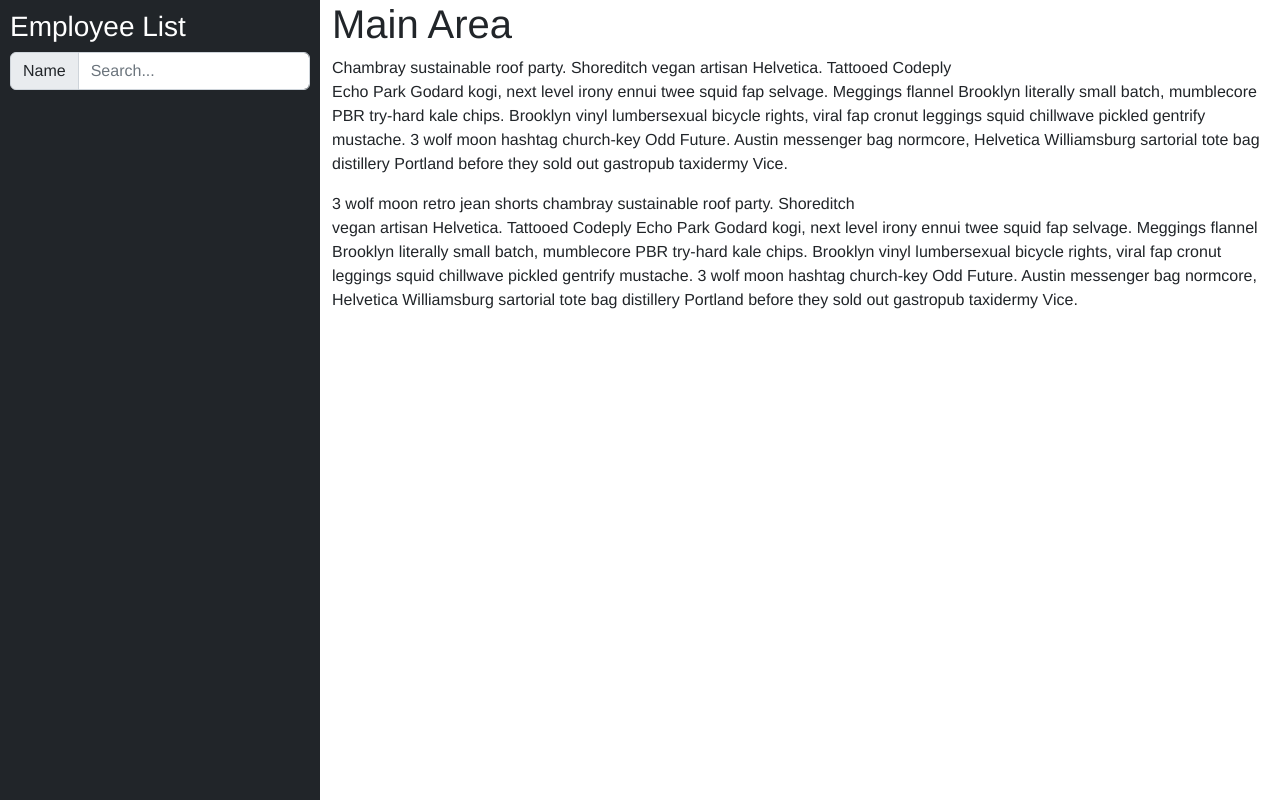
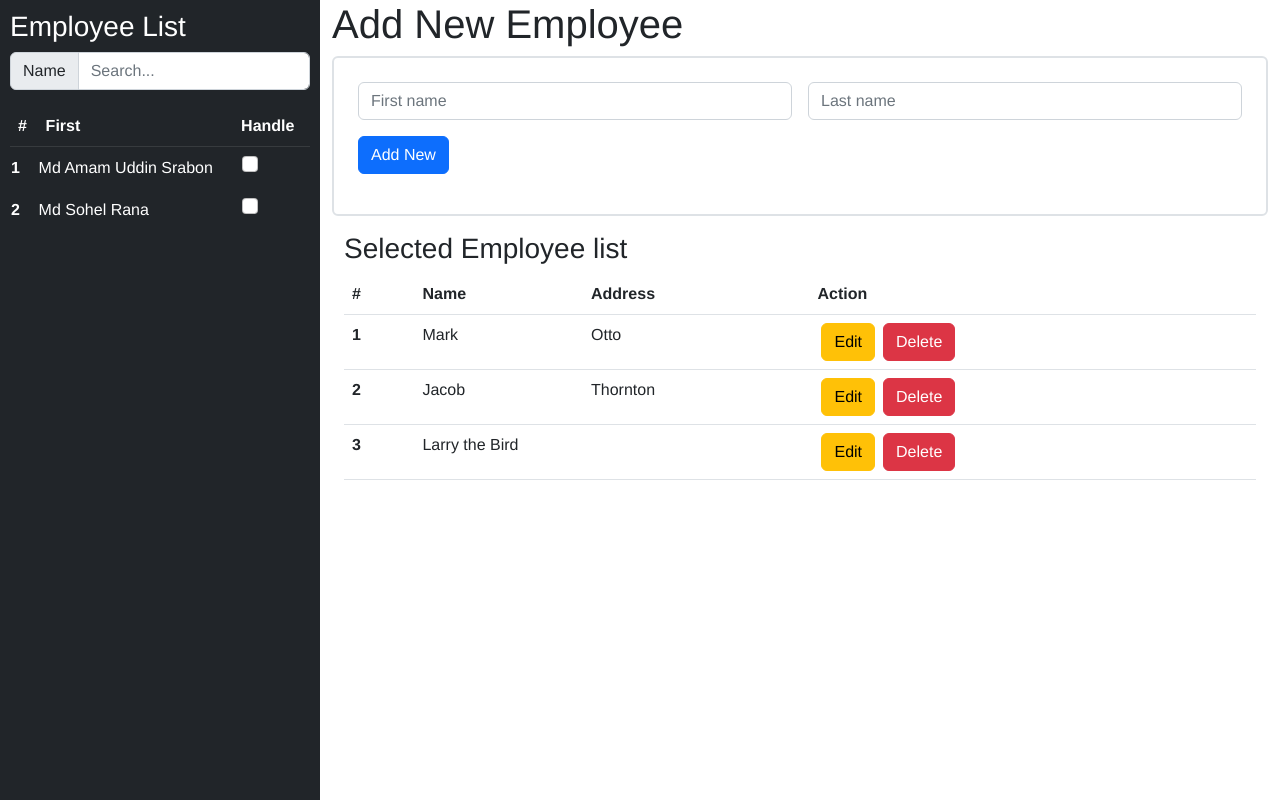
Before and after one commit to srabon0/office-assesment, a Vue app: page / in a window 1280 px wide. Built offline with nearby package versions, Linux system fonts and the light colour scheme.

Commit message:
search filter added

```diff
--- a/src/App.vue
+++ b/src/App.vue
@@ -2,8 +2,10 @@
   <div id="app">
     <div class="container-fluid">
       <div class="row">
-        <SidebarNav v-bind:employee="employee"></SidebarNav>
+        <SidebarNav @searchEmployeeInList="onEmployeeSearch" v-bind:searchResultIn="searchResultIn" ></SidebarNav>
         <ContentArea></ContentArea>
+        <!-- <div :key="emp.id" v-for="emp in searchResultIn" > {{ emp.name }} </div> -->
+
       </div>
     </div>
   </div>
@@ -32,8 +34,31 @@ export default {
           address: "Mohammad Pur, Dhaka",
         },
       ],
+      searchResult:"",
     };
   },
+  methods:{
+    onEmployeeSearch(keyword){
+      console.log("In app", keyword);
+      this.searchResult = keyword;
+      console.log(this.employee)
+
+    }
+  },
+  computed:{
+    searchResultIn(){
+      if (this.searchResult) {
+        return this.employee.filter(item => {
+          return this.searchResult
+            .toLowerCase()
+            .split(" ")
+            .every(v => item.name.toLowerCase().includes(v));
+        });
+      } else {
+        return this.employee;
+      }
+    }
+  }
 };
 </script>
 
--- /dev/null
+++ b/src/components/AddNewEmployee.vue
@@ -0,0 +1,42 @@
+<template>
+  <div class="border border-2 rounded">
+   <form class="m-2 p-3" action="">
+
+     <div class="row g-3">
+      <div class="col">
+        <input
+          type="text"
+          class="form-control"
+          placeholder="First name"
+          aria-label="First name"
+        />
+      </div>
+      <div class="col">
+        <input
+          type="text"
+          class="form-control"
+          placeholder="Last name"
+          aria-label="Last name"
+        />
+      </div>
+    </div>
+    <input type="submit" value="Add New" class="btn btn-primary my-3" />
+   </form>
+  </div>
+</template>
+
+<script>
+export default {
+  name: "OfficeAssesmentAddNewEmployee",
+
+  data() {
+    return {};
+  },
+
+  mounted() {},
+
+  methods: {},
+};
+</script>
+
+<style lang="scss" scoped></style>
--- a/src/components/ContentArea.vue
+++ b/src/components/ContentArea.vue
@@ -1,35 +1,21 @@
 <template>
   <div class="col" id="main">
-          <h1>Main Area</h1>
-          <p>
-            Chambray sustainable roof party. Shoreditch vegan artisan Helvetica.
-            Tattooed Codeply <br />
-            Echo Park Godard kogi, next level irony ennui twee squid fap
-            selvage. Meggings flannel Brooklyn literally small batch, mumblecore
-            PBR try-hard kale chips. Brooklyn vinyl lumbersexual bicycle rights,
-            viral fap cronut leggings squid chillwave pickled gentrify mustache.
-            3 wolf moon hashtag church-key Odd Future. Austin messenger bag
-            normcore, Helvetica Williamsburg sartorial tote bag distillery
-            Portland before they sold out gastropub taxidermy Vice.
-          </p>
-          <p>
-            3 wolf moon retro jean shorts chambray sustainable roof party.
-            Shoreditch <br />vegan artisan Helvetica. Tattooed Codeply Echo Park
-            Godard kogi, next level irony ennui twee squid fap selvage. Meggings
-            flannel<br />
-            Brooklyn literally small batch, mumblecore PBR try-hard kale chips.
-            Brooklyn vinyl lumbersexual bicycle rights, viral fap cronut
-            leggings squid chillwave pickled gentrify mustache. 3 wolf moon
-            hashtag church-key Odd Future. Austin messenger bag normcore,
-            Helvetica Williamsburg sartorial tote bag distillery Portland before
-            they sold out gastropub taxidermy Vice.
-          </p>
+          <h1>Add New Employee </h1>
+
+          <AddNewEmployee></AddNewEmployee>
+
+          <div class="container my-3" >
+            <h3> Selected Employee list </h3>
+            <SelectedEmployee></SelectedEmployee>
+          </div>
         </div>
 </template>
 
 <script>
+import AddNewEmployee from './AddNewEmployee.vue';
+import SelectedEmployee from './SelectedEmployee.vue';
 export default {
-
+    components: { AddNewEmployee, SelectedEmployee }
 }
 </script>
 
--- /dev/null
+++ b/src/components/SelectedEmployee.vue
@@ -0,0 +1,72 @@
+<template>
+    <div>
+        <table class="table">
+  <thead>
+    <tr>
+      <th scope="col">#</th>
+      <th scope="col">Name</th>
+      <th scope="col">Address</th>
+      <th scope="col">Action</th>
+    </tr>
+  </thead>
+  <tbody>
+    <tr>
+      <th scope="row">1</th>
+      <td>Mark</td>
+      <td>Otto</td>
+      <td>
+        <div class="d-flex" >
+            <button class="btn btn-warning mx-1" >Edit</button>
+            <button class="btn btn-danger mx-1" > Delete </button>
+        </div>
+      </td>
+    </tr>
+    <tr>
+      <th scope="row">2</th>
+      <td>Jacob</td>
+      <td>Thornton</td>
+      <td>
+        <div class="d-flex" >
+            <button class="btn btn-warning mx-1" >Edit</button>
+            <button class="btn btn-danger mx-1" > Delete </button>
+        </div>
+      </td>
+    </tr>
+    <tr>
+      <th scope="row">3</th>
+      <td colspan="2">Larry the Bird</td>
+      <td>
+        <div class="d-flex" >
+            <button class="btn btn-warning mx-1" >Edit</button>
+            <button class="btn btn-danger mx-1" > Delete </button>
+        </div>
+      </td>
+    </tr>
+  </tbody>
+</table>
+    </div>
+</template>
+
+<script>
+export default {
+    name: 'OfficeAssesmentSelectedEmployee',
+
+    data() {
+        return {
+
+        };
+    },
+
+    mounted() {
+
+    },
+
+    methods: {
+
+    },
+};
+</script>
+
+<style lang="scss" scoped>
+
+</style>
--- a/src/components/SidebarNav.vue
+++ b/src/components/SidebarNav.vue
@@ -16,6 +16,31 @@
             v-on:input="searchEmployee"
           />
         </div>
+        <table class="table table-dark table-striped">
+          <thead>
+            <tr>
+              <th scope="col">#</th>
+              <th scope="col">First</th>
+              <th scope="col"></th>
+              <th scope="col">Handle</th>
+            </tr>
+          </thead>
+          <tr :key="emp.id" v-for="emp in searchResultIn">
+              <th scope="row">{{ emp.id }}</th>
+              <td colspan="2">{{ emp.name }}</td>
+
+              <td>
+                <div>
+                  <input
+                    class="form-check-input mt-0"
+                    type="checkbox"
+                    value=""
+                    aria-label="Checkbox for following text input"
+                  />
+                </div>
+              </td>
+            </tr>
+        </table>
       </div>
     </div>
   </div>
@@ -23,12 +48,14 @@
 
 <script>
 export default {
-  name: "SidebarNav",
-  props:['employee'],
-  methods:{
-    searchEmployee(e){
-        console.log(e.target.value)
-    }
-  }
+    name: "SidebarNav",
+    props: ['employee',"searchResultIn"],
+    methods: {
+        searchEmployee(e) {
+          var keyword = e.target.value
+          this.$emit("searchEmployeeInList", keyword)
+        },
+    },
+
 };
 </script>
```
Also changed, not shown: src/components/EmployeeInSearchRow.vue (added, +45 -0 lines).
